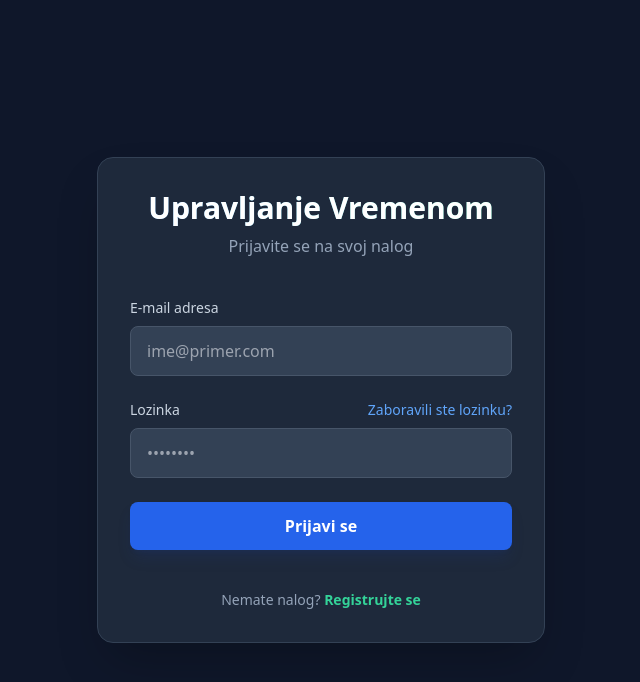
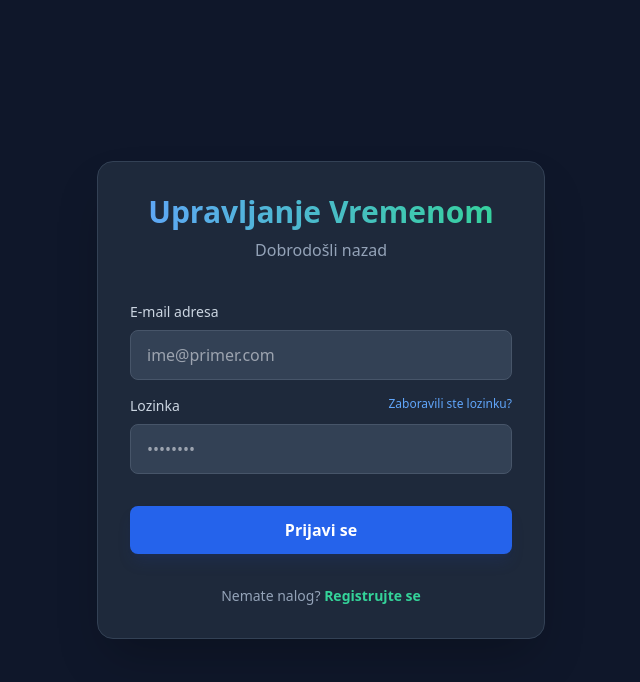
Before and after one commit to elab-development/internet-tehnologije-2025-upravljanjevremenom_2022_0271, a React (Create React App) app in the folder client/: page / in a window 1280 px wide. Shown: the top 682 px of the page, without its empty margins (319-959 px from the left). Built offline with nearby package versions, Linux system fonts and the light colour scheme.

Commit message:
Dodat react-router-dom i komponente input i button

```diff
--- a/client/package.json
+++ b/client/package.json
@@ -10,6 +10,7 @@
     "@testing-library/user-event": "^13.5.0",
     "react": "^19.2.3",
     "react-dom": "^19.2.3",
+    "react-router-dom": "^7.13.0",
     "react-scripts": "5.0.1",
     "web-vitals": "^2.1.4"
   },
--- a/client/src/App.js
+++ b/client/src/App.js
@@ -1,71 +1,16 @@
-import React, { useState } from 'react';
+import React from 'react';
+import { BrowserRouter as Router, Routes, Route } from 'react-router-dom';
+import LoginPage from './pages/LoginPage';
+import Dashboard from './pages/Dashboard';
 
 function App() {
-  const [email, setEmail] = useState('');
-  const [password, setPassword] = useState('');
-
-  const handleLogin = (e) => {
-    e.preventDefault();
-    console.log("Pokušaj prijave:", { email, password });
-    alert("Login kliknut!");
-  };
-
   return (
-    <div className="min-h-screen bg-slate-900 flex items-center justify-center p-4">
-      <div className="max-w-md w-full bg-slate-800 rounded-2xl shadow-2xl p-8 border border-slate-700">
-
-        {/* Header */}
-        <div className="text-center mb-10">
-          <h1 className="text-3xl font-bold text-white mb-2 text-transparent bg-clip-text bg-gradient-to-r from-blue-400 to-emerald-400">
-            Upravljanje Vremenom
-          </h1>
-          <p className="text-slate-400">Prijavite se na svoj nalog</p>
-        </div>
-
-        {/* Forma */}
-        <form onSubmit={handleLogin} className="space-y-6">
-          <div>
-            <label className="block text-sm font-medium text-slate-300 mb-2">E-mail adresa</label>
-            <input
-              type="email"
-              value={email}
-              onChange={(e) => setEmail(e.target.value)}
-              className="w-full px-4 py-3 bg-slate-700 border border-slate-600 rounded-lg focus:ring-2 focus:ring-blue-500 focus:border-transparent text-white outline-none transition"
-              placeholder="ime@primer.com"
-              required
-            />
-          </div>
-
-          <div>
-            <div className="flex justify-between mb-2">
-              <label className="text-sm font-medium text-slate-300">Lozinka</label>
-              <a href="#" className="text-sm text-blue-400 hover:underline">Zaboravili ste lozinku?</a>
-            </div>
-            <input
-              type="password"
-              value={password}
-              onChange={(e) => setPassword(e.target.value)}
-              className="w-full px-4 py-3 bg-slate-700 border border-slate-600 rounded-lg focus:ring-2 focus:ring-blue-500 focus:border-transparent text-white outline-none transition"
-              placeholder="••••••••"
-              required
-            />
-          </div>
-
-          <button
-            type="submit"
-            className="w-full bg-blue-600 hover:bg-blue-500 text-white font-bold py-3 rounded-lg transition-all transform hover:scale-[1.01] active:scale-[0.99] shadow-lg shadow-blue-900/20"
-          >
-            Prijavi se
-          </button>
-        </form>
-
-        {/* Footer */}
-        <p className="text-center text-slate-400 mt-10 text-sm">
-          Nemate nalog? <a href="#" className="text-emerald-400 font-semibold hover:underline">Registrujte se</a>
-        </p>
-
-      </div>
-    </div>
+    <Router>
+      <Routes>
+        <Route path="/" element={<LoginPage />} />
+        <Route path="/dashboard" element={<Dashboard />} />
+      </Routes>
+    </Router>
   );
 }
 
--- /dev/null
+++ b/client/src/components/Button.jsx
@@ -0,0 +1,16 @@
+export const Button = ({ children, onClick, type = "button", variant = "primary" }) => {
+  const styles = {
+    primary: "bg-blue-600 hover:bg-blue-500 shadow-blue-900/20",
+    secondary: "bg-slate-700 hover:bg-slate-600 border border-slate-600"
+  };
+
+  return (
+    <button
+      type={type}
+      onClick={onClick}
+      className={`${styles[variant]} w-full text-white font-bold py-3 rounded-lg transition-all transform hover:scale-[1.01] active:scale-[0.99] shadow-lg`}
+    >
+      {children}
+    </button>
+  );
+};
--- /dev/null
+++ b/client/src/components/Input.jsx
@@ -0,0 +1,13 @@
+export const Input = ({ label, type, value, onChange, placeholder, required }) => (
+  <div className="mb-4">
+    <label className="block text-sm font-medium text-slate-300 mb-2">{label}</label>
+    <input
+      type={type}
+      value={value}
+      onChange={onChange}
+      placeholder={placeholder}
+      required={required}
+      className="w-full px-4 py-3 bg-slate-700 border border-slate-600 rounded-lg focus:ring-2 focus:ring-blue-500 outline-none text-white transition"
+    />
+  </div>
+);
--- /dev/null
+++ b/client/src/pages/Dashboard.jsx
@@ -0,0 +1,3 @@
+export default function Dashboard() {
+  return <div className="text-white p-10">Dobrodošli na Dashboard! (Rad u toku)</div>;
+}
--- /dev/null
+++ b/client/src/pages/LoginPage.jsx
@@ -0,0 +1,73 @@
+import React, { useState } from 'react';
+import { useNavigate } from 'react-router-dom';
+import { Input } from '../components/Input';
+import { Button } from '../components/Button';
+
+const LoginPage = () => {
+  const [email, setEmail] = useState('');
+  const [password, setPassword] = useState('');
+  const navigate = useNavigate(); // Hook za navigaciju
+
+  const handleLogin = (e) => {
+    e.preventDefault();
+
+    // Ovde ispunjavamo zahtev za korišćenje JavaScript-a (logika)
+    if (email === "admin@fon.bg.ac.rs" && password === "iteh2025") {
+        console.log("Uspešan login!");
+        navigate('/dashboard'); // Prebacuje nas na drugu stranicu
+    } else {
+        alert("Pogrešni podaci. Probaj admin@fon.bg.ac.rs / iteh2025");
+    }
+  };
+
+  return (
+    <div className="min-h-screen bg-slate-900 flex items-center justify-center p-4">
+      <div className="max-w-md w-full bg-slate-800 rounded-2xl shadow-2xl p-8 border border-slate-700">
+
+        <div className="text-center mb-10">
+          <h1 className="text-3xl font-bold text-transparent bg-clip-text bg-gradient-to-r from-blue-400 to-emerald-400">
+            Upravljanje Vremenom
+          </h1>
+          <p className="text-slate-400 mt-2">Dobrodošli nazad</p>
+        </div>
+
+        <form onSubmit={handleLogin} className="space-y-2">
+          <Input
+            label="E-mail adresa"
+            type="email"
+            value={email}
+            onChange={(e) => setEmail(e.target.value)}
+            placeholder="ime@primer.com"
+            required
+          />
+
+          <div className="relative">
+            <Input
+              label="Lozinka"
+              type="password"
+              value={password}
+              onChange={(e) => setPassword(e.target.value)}
+              placeholder="••••••••"
+              required
+            />
+            <a href="#" className="absolute top-0 right-0 text-xs text-blue-400 hover:underline">
+                Zaboravili ste lozinku?
+            </a>
+          </div>
+
+          <div className="pt-4">
+            <Button type="submit">
+              Prijavi se
+            </Button>
+          </div>
+        </form>
+
+        <p className="text-center text-slate-400 mt-8 text-sm">
+          Nemate nalog? <a href="#" className="text-emerald-400 font-semibold hover:underline">Registrujte se</a>
+        </p>
+      </div>
+    </div>
+  );
+};
+
+export default LoginPage;
```
Also changed, not shown: 1 other file (tests, documents, lock files or other folders).
